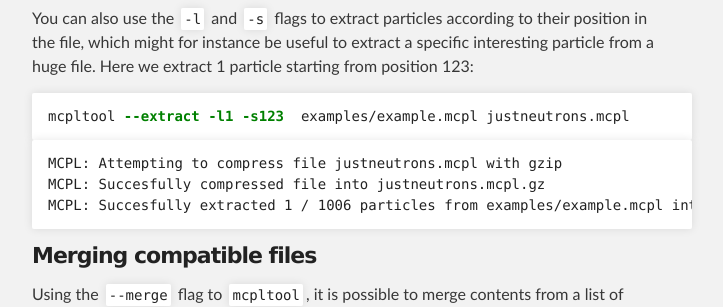
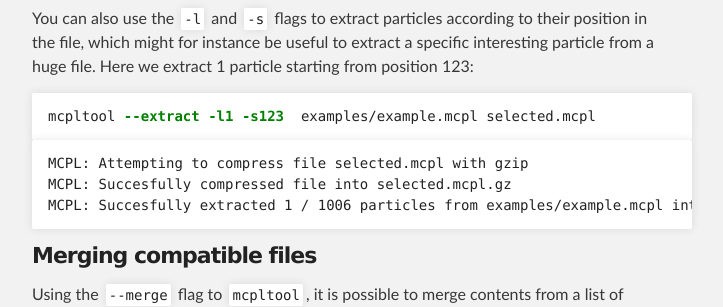
Before and after one commit to mctools/mcpl, a Jekyll site: the page built from usage_cmdline.md, in a window 1280 px wide and 900 px high, scrolled down 2151 px. Shown: the part 152-459 px from the top of the window, without its empty margins (288-1011 px from the left). Built offline with Jekyll 4.4.1, drawn with Linux system fonts in a browser that asks for light colours; some of the changed text lies outside the part shown.

Commit message:
More doc updates

````diff
--- a/usage_cmdline.md
+++ b/usage_cmdline.md
@@ -81,12 +81,12 @@ Note that the output file is currently always compressed into .mcpl.gz when poss
 You can also use the `-l` and `-s` flags to extract particles according to their position in the file, which might for instance be useful to extract a specific interesting particle from a huge file. Here we extract 1 particle starting from position 123:
 
 ```shell
-mcpltool --extract -l1 -s123  examples/example.mcpl justneutrons.mcpl
+mcpltool --extract -l1 -s123  examples/example.mcpl selected.mcpl
 ```
 ```
-MCPL: Attempting to compress file justneutrons.mcpl with gzip
-MCPL: Succesfully compressed file into justneutrons.mcpl.gz
-MCPL: Succesfully extracted 1 / 1006 particles from examples/example.mcpl into justneutrons.mcpl.gz
+MCPL: Attempting to compress file selected.mcpl with gzip
+MCPL: Succesfully compressed file into selected.mcpl.gz
+MCPL: Succesfully extracted 1 / 1006 particles from examples/example.mcpl into selected.mcpl.gz
 ```
 
 ### Merging compatible files
@@ -295,7 +295,7 @@ And you are ready to run! For instance you can inspect an MCPL file with:
 ### ... or just download and run the pymcpltool
 
 Assuming your machine has Python and [NumPy](http://www.numpy.org/) available,
-one can simply download the MCPL python module, which is a single file with no
+one can simply download the MCPL Python module, which is a single file with no
 compiled dependencies, and which if executed as a script actually _is_ the `pymcpltool`. So download and save the file: {% include linkfile.html file="src_fat/pymcpltool" download=true %}, and make it executable with `chmod +x ./pymcpltool`. Then you are all set, for instance you can inspect an MCPL file with:
 
 ```shell
@@ -303,6 +303,6 @@ compiled dependencies, and which if executed as a script actually _is_ the `pymc
 ```
 
 An alternative (and possibly simpler) option, is to install the pymcpltool via `python
--mpip install mcpl`, as discussed [here](LOCAL:usage_python#install-it-via-pip).
+-mpip install mcpl`, as discussed [here](LOCAL:usage_python#-install-it-via-pip).
 
 Note that as described above, the `pymcpltool` only provides read-only access to MCPL files, but on the other hand it has the advantage of providing statistics and plotting capabilities which are not currently available when using the compiled `mcpltool`. Use `pymcpltool --help` for details.
````
Also changed, not shown: index.md (+1 -1 lines), usage_python.md (+3 -3 lines).
